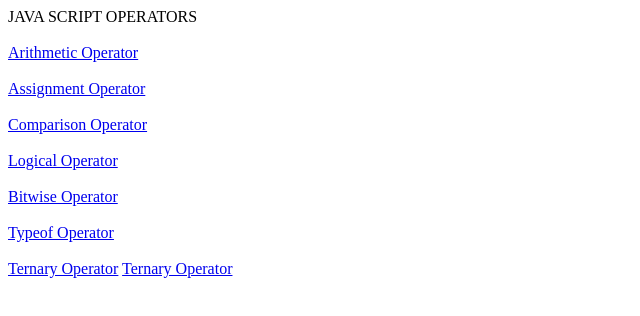
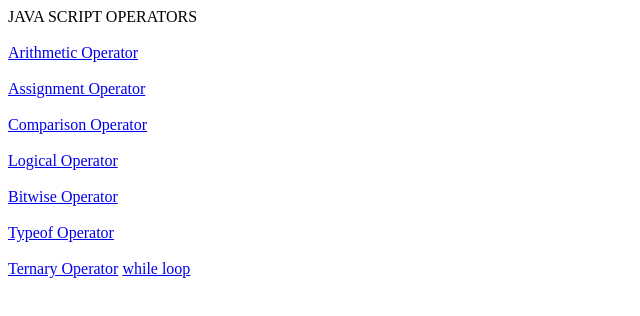
Before and after one commit to Madhu-165/javascript, a plain HTML site: page index.html in a window 1280 px wide. Shown: the full height of the page, 0-640 px from the left. Drawn offline with Linux system fonts and the light colour scheme.

Commit message:
Update index.html

```diff
--- a/index.html
+++ b/index.html
@@ -13,7 +13,7 @@
                             <a href="Bitwise.html">Bitwise Operator</a><br><br>
                             <a href="Typeof.html">Typeof Operator</a><br><br>
                             <a href="Ternary.html">Ternary Operator</a>
-                      <a href="while loop continue.html">Ternary Operator</a>
+                      <a href="while loop continue.html">while loop </a>
 
                     </body>
 </html>
```
